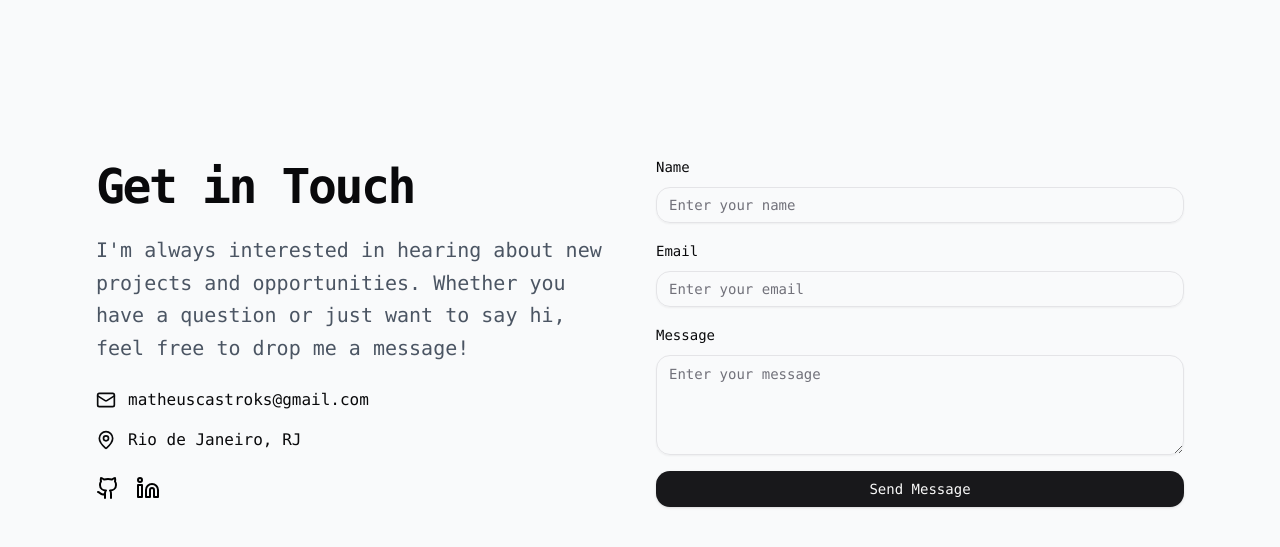
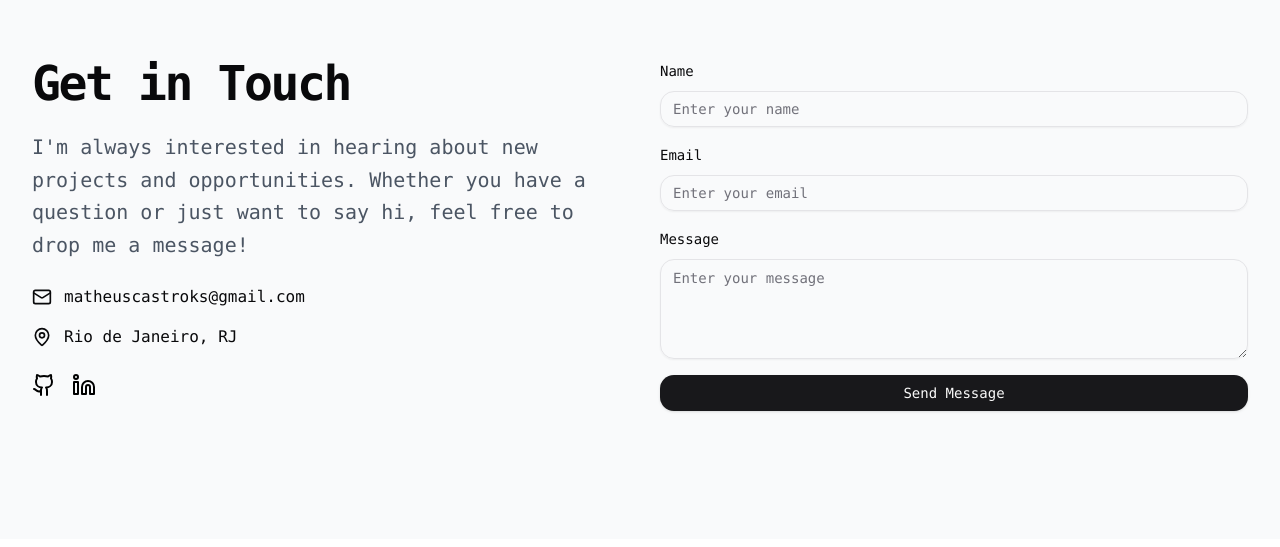
Before and after one commit to Couks/portifolio, a Next.js app: page / in a window 1280 px wide. Shown: the part 2581-3128 px from the top of the page. Built offline with nearby package versions, Linux system fonts and the light colour scheme.

Commit message:
final adjustments

```diff
--- a/src/components/contact-section.tsx
+++ b/src/components/contact-section.tsx
@@ -1,3 +1,4 @@
+"use client";
 import { Button } from "@/components/ui/button";
 import { Input } from "@/components/ui/input";
 import { Textarea } from "@/components/ui/textarea";
@@ -8,11 +9,11 @@ export default function Contact() {
   return (
     <section
       id="contact"
-      className="flex items-center justify-center min-h-screen py-12 md:py-24 lg:py-32 bg-gray-50 dark:bg-gray-900"
+      className="py-12 md:py-24 lg:py-32 pb-32 bg-gray-50 dark:bg-gray-900"
     >
-      <div className="container mx-auto px-4 md:px-24">
-        <div className="flex flex-row items-center jusitfy-center gap-8">
-          <div className="w-full space-y-6">
+      <div className="container mx-auto px-4 md:px-8">
+        <div className="grid gap-10 lg:grid-cols-2">
+          <div className="space-y-6">
             <h2 className="text-3xl font-bold tracking-tighter sm:text-4xl md:text-5xl">
               Get in Touch
             </h2>
@@ -48,7 +49,7 @@ export default function Contact() {
               </Link>
             </div>
           </div>
-          <div className="w-full space-y-4">
+          <div className="space-y-4">
             <form className="space-y-4">
               <div className="space-y-2">
                 <label
```
